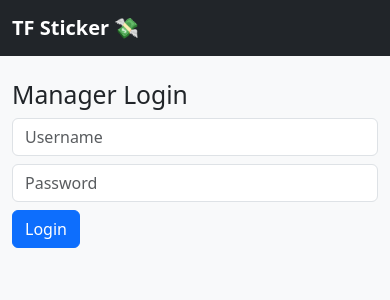
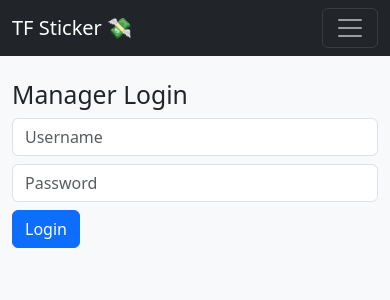
Before and after one commit to FilipTrajanovik/cust-aff-login, a Django app: a page that uses custLogin/templates/base.html in a window 390 px wide. Shown: the top 300 px of the page. Run offline with Django 5.2, Linux system fonts and the light colour scheme.

Commit message:
Added Hamburger menu

```diff
--- a/custLogin/templates/base.html
+++ b/custLogin/templates/base.html
@@ -8,20 +8,33 @@
 </head>
 <body class="bg-light text-dark">
 
-<nav class="navbar navbar-expand-lg navbar-dark bg-dark">
-  <div class="container">
-    <a class="navbar-brand fw-bold" href="#">TF Sticker 💸</a>
-    <div class="collapse navbar-collapse">
+<nav class="navbar navbar-expand-lg navbar-dark bg-dark mb-4">
+  <div class="container-fluid">
+    <a class="navbar-brand" href="#">TF Sticker 💸</a>
+    <button class="navbar-toggler" type="button" data-bs-toggle="collapse" data-bs-target="#navbarNav"
+            aria-controls="navbarNav" aria-expanded="false" aria-label="Toggle navigation">
+      <span class="navbar-toggler-icon"></span>
+    </button>
+
+    <div class="collapse navbar-collapse" id="navbarNav">
       <ul class="navbar-nav ms-auto">
-        {% if request.user.is_authenticated and request.user.managerprofile %}
-          <li class="nav-item"><a href="{% url 'manager_dashboard' %}" class="nav-link">Dashboard</a></li>
-          <li class="nav-item"><a href="{% url 'create_customer' %}" class="nav-link">Add Customer</a></li>
+
+        {% if request.user.is_authenticated %}
+            {% if request.user.managerprofile %}
+              <li class="nav-item"><a class="nav-link" href="{% url 'manager_dashboard' %}">Dashboard</a></li>
+              <li class="nav-item"><a class="nav-link" href="{% url 'create_customer' %}">Add Customer</a></li>
+            {% endif %}
+
+            <li class="nav-item">
+              <a class="nav-link text-danger" href="{% url 'logout' %}">Logout</a>
+            </li>
         {% endif %}
-        <li class="nav-item"><a href="{% url 'logout' %}" class="nav-link text-danger">Logout</a></li>
+
       </ul>
     </div>
   </div>
 </nav>
+
 
 <div class="container my-4">
   {% block content %}{% endblock %}
```
